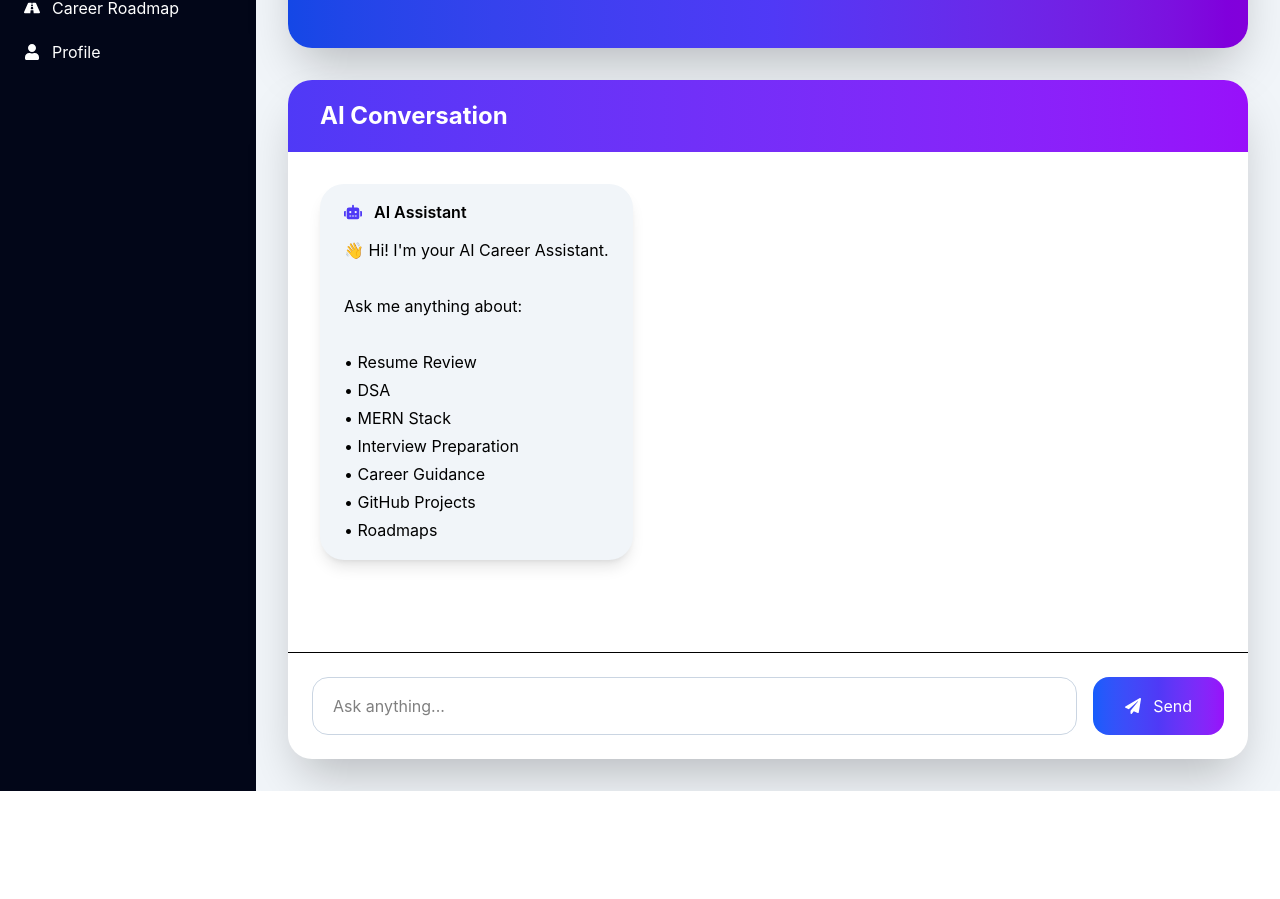
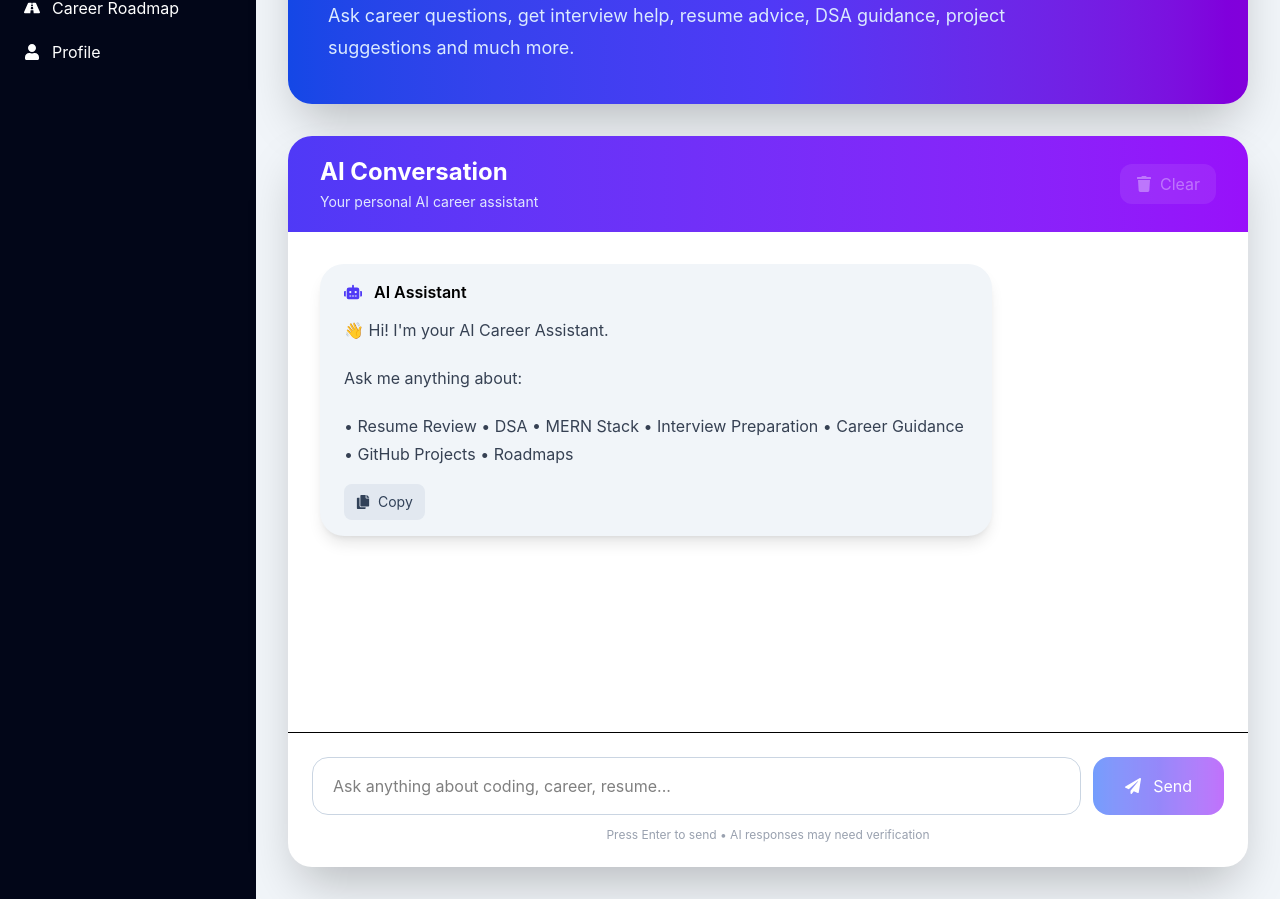
Before and after one commit to Ashishs2211/AI-Developer-Career-Assistant, a React (Vite) app in the folder client/: page /chat in a window 1280 px wide. Shown: the part 276-1175 px from the top of the page. Before the commit the page ends 1067 px from the top, so only its background shows below. Built offline with nearby package versions, Linux system fonts and the light colour scheme; sample sign-in values are in the browser's storage.

Commit message:
Day 18: Completed AI Chat Assistant

```diff
--- a/client/package.json
+++ b/client/package.json
@@ -24,6 +24,7 @@
     "react-markdown": "^10.1.0",
     "react-router-dom": "^7.18.1",
     "recharts": "^3.10.0",
+    "remark-gfm": "^4.0.1",
     "tailwindcss": "^4.3.2"
   },
   "devDependencies": {
--- a/client/src/pages/ChatAssistant.jsx
+++ b/client/src/pages/ChatAssistant.jsx
@@ -1,10 +1,15 @@
 import { useState, useRef, useEffect } from "react";
 import toast from "react-hot-toast";
 import { motion } from "framer-motion";
+import ReactMarkdown from "react-markdown";
+import remarkGfm from "remark-gfm";
+
 import {
   FaRobot,
   FaUser,
   FaPaperPlane,
+  FaTrash,
+  FaCopy,
 } from "react-icons/fa";
 
 import DashboardLayout from "../layouts/DashboardLayout";
@@ -13,6 +18,7 @@ import { sendMessage } from "../services/chatService";
 
 export default function ChatAssistant() {
   const [message, setMessage] = useState("");
+
   const [messages, setMessages] = useState([
     {
       sender: "ai",
@@ -25,11 +31,15 @@ export default function ChatAssistant() {
 
   const bottomRef = useRef(null);
 
+  /* ================= Auto Scroll ================= */
+
   useEffect(() => {
     bottomRef.current?.scrollIntoView({
       behavior: "smooth",
     });
-  }, [messages]);
+  }, [messages, loading]);
+
+  /* ================= Send Message ================= */
 
   const handleSend = async () => {
     if (!message.trim()) {
@@ -37,14 +47,14 @@ export default function ChatAssistant() {
       return;
     }
 
+    const currentMessage = message.trim();
+
     const userMessage = {
       sender: "user",
-      text: message,
+      text: currentMessage,
     };
 
     setMessages((prev) => [...prev, userMessage]);
-
-    const currentMessage = message;
 
     setMessage("");
 
@@ -57,12 +67,14 @@ export default function ChatAssistant() {
         ...prev,
         {
           sender: "ai",
-          text: response.data.reply,
+          text:
+            response.data.reply ||
+            "Sorry, I could not generate a response.",
         },
       ]);
     } catch (error) {
-      console.log(error);
-console.log(error.response);
+      console.log("Chat Error:", error);
+      console.log("Response:", error.response);
 
       toast.error(
         error.response?.data?.message ||
@@ -74,65 +86,144 @@ console.log(error.response);
     }
   };
 
+  /* ================= Copy Response ================= */
+
+  const handleCopy = async (text) => {
+    try {
+      await navigator.clipboard.writeText(text);
+
+      toast.success("Response copied!");
+    } catch (error) {
+      console.log(error);
+
+      toast.error("Failed to copy response.");
+    }
+  };
+
+  /* ================= Clear Chat ================= */
+
+  const handleClearChat = () => {
+    setMessages([
+      {
+        sender: "ai",
+        text:
+          "👋 Hello! I'm your AI Career Assistant.\n\nHow can I help you today?",
+      },
+    ]);
+
+    toast.success("Chat cleared.");
+  };
+
   return (
     <DashboardLayout>
 
       <div className="max-w-5xl mx-auto">
 
-        {/* Hero */}
+        {/* ================= Hero ================= */}
 
         <div className="rounded-3xl overflow-hidden bg-gradient-to-r from-blue-700 via-indigo-600 to-purple-700 text-white shadow-2xl p-10 mb-8">
 
-          <h1 className="text-5xl font-bold">
+          <div className="flex flex-col md:flex-row md:items-center md:justify-between gap-6">
+
+            <div>
+
+              <div className="inline-flex items-center gap-2 bg-white/15 px-4 py-2 rounded-full text-sm font-semibold backdrop-blur-md">
+                <FaRobot />
+                Gemini AI Powered
+              </div>
+
+              <h1 className="text-4xl md:text-5xl font-bold mt-5">
                 🤖 AI Career Assistant
               </h1>
 
-          <p className="mt-5 text-blue-100 text-lg leading-8">
+              <p className="mt-5 text-blue-100 text-lg leading-8 max-w-3xl">
                 Ask career questions, get interview help,
-            resume advice, DSA guidance,
-            project suggestions and much more.
+                resume advice, DSA guidance, project suggestions
+                and much more.
               </p>
 
             </div>
 
-        {/* Chat Container */}
+          </div>
+
+        </div>
+
+        {/* ================= Chat Container ================= */}
 
         <div className="bg-white dark:bg-slate-900 rounded-3xl shadow-2xl overflow-hidden">
 
-          <div className="bg-gradient-to-r from-indigo-600 to-purple-600 text-white px-8 py-5">
+          {/* ================= Chat Header ================= */}
 
-            <h2 className="text-2xl font-bold">
+          <div className="bg-gradient-to-r from-indigo-600 to-purple-600 text-white px-6 md:px-8 py-5 flex items-center justify-between gap-4">
+
+            <div>
+
+              <h2 className="text-xl md:text-2xl font-bold">
                 AI Conversation
               </h2>
 
+              <p className="text-indigo-100 text-sm mt-1">
+                Your personal AI career assistant
+              </p>
+
             </div>
 
-          <div className="h-[500px] overflow-y-auto p-8 space-y-5">
+            <button
+              onClick={handleClearChat}
+              disabled={messages.length <= 1 && !loading}
+              className="flex items-center gap-2 bg-white/20 hover:bg-white/30 px-4 py-2 rounded-xl transition disabled:opacity-40 disabled:cursor-not-allowed"
+            >
+              <FaTrash />
+
+              <span className="hidden sm:inline">
+                Clear
+              </span>
+            </button>
+
+          </div>
+
+          {/* ================= Messages ================= */}
+
+          <div className="h-[500px] overflow-y-auto p-5 md:p-8 space-y-5">
 
             {messages.map((msg, index) => (
+
               <motion.div
                 key={index}
-    initial={{ opacity: 0, y: 15 }}
-    animate={{ opacity: 1, y: 0 }}
-    transition={{ duration: 0.3 }}
+                initial={{
+                  opacity: 0,
+                  y: 15,
+                }}
+                animate={{
+                  opacity: 1,
+                  y: 0,
+                }}
+                transition={{
+                  duration: 0.3,
+                }}
                 className={`flex ${
                   msg.sender === "user"
                     ? "justify-end"
                     : "justify-start"
                 }`}
               >
+
                 <div
-      className={`max-w-[75%] rounded-3xl px-6 py-4 shadow-lg ${
+                  className={`max-w-[85%] md:max-w-[75%] rounded-3xl px-5 md:px-6 py-4 shadow-lg ${
                     msg.sender === "user"
                       ? "bg-gradient-to-r from-blue-600 to-indigo-600 text-white"
                       : "bg-slate-100 dark:bg-slate-800 dark:text-white"
                   }`}
                 >
+
+                  {/* Message Header */}
+
                   <div className="flex items-center gap-3 mb-3">
+
                     {msg.sender === "user" ? (
                       <FaUser className="text-lg" />
                     ) : (
-          <FaRobot className="text-lg text-indigo-600" />
+                      <FaRobot className="text-lg text-indigo-600 dark:text-indigo-400" />
                     )}
 
                     <span className="font-semibold">
@@ -140,45 +231,118 @@ console.log(error.response);
                         ? "You"
                         : "AI Assistant"}
                     </span>
+
                   </div>
+
+                  {/* Message Content */}
+
+                  {msg.sender === "user" ? (
 
                     <p className="whitespace-pre-wrap leading-7">
                       {msg.text}
                     </p>
+
+                  ) : (
+
+                    <div>
+
+                      <div className="prose prose-sm md:prose-base max-w-none dark:prose-invert prose-pre:bg-slate-950 prose-pre:text-gray-100 prose-code:text-blue-600 dark:prose-code:text-blue-400">
+
+                        <ReactMarkdown
+                          remarkPlugins={[remarkGfm]}
+                        >
+                          {msg.text}
+                        </ReactMarkdown>
+
                       </div>
+
+                      {/* Copy Button */}
+
+                      <button
+                        onClick={() =>
+                          handleCopy(msg.text)
+                        }
+                        className="mt-4 flex items-center gap-2 px-3 py-2 rounded-lg bg-slate-200 dark:bg-slate-700 text-slate-700 dark:text-white text-sm hover:bg-slate-300 dark:hover:bg-slate-600 transition"
+                      >
+                        <FaCopy />
+
+                        Copy
+                      </button>
+
+                    </div>
+
+                  )}
+
+                </div>
+
               </motion.div>
+
             ))}
 
+            {/* ================= Loading ================= */}
+
             {loading && (
+              <div className="flex justify-start">
+
                 <LoadingCard text="AI is thinking..." />
+
+              </div>
             )}
 
             <div ref={bottomRef}></div>
 
           </div>
 
-<div className="border-t dark:border-slate-700 p-6 flex gap-4">
+          {/* ================= Input ================= */}
+
+          <div className="border-t dark:border-slate-700 p-5 md:p-6">
+
+            <div className="flex gap-3">
 
               <input
                 type="text"
-    placeholder="Ask anything..."
+                placeholder="Ask anything about coding, career, resume..."
                 value={message}
-    onChange={(e) => setMessage(e.target.value)}
+                disabled={loading}
+                onChange={(e) =>
+                  setMessage(e.target.value)
+                }
                 onKeyDown={(e) => {
-      if (e.key === "Enter") {
+
+                  if (
+                    e.key === "Enter" &&
+                    !e.shiftKey
+                  ) {
+                    e.preventDefault();
                     handleSend();
                   }
+
                 }}
-    className="flex-1 rounded-2xl border border-slate-300 dark:border-slate-700 dark:bg-slate-800 dark:text-white px-5 py-4 focus:outline-none focus:ring-2 focus:ring-blue-500"
+                className="flex-1 rounded-2xl border border-slate-300 dark:border-slate-700 dark:bg-slate-800 dark:text-white px-5 py-4 focus:outline-none focus:ring-2 focus:ring-blue-500 disabled:opacity-60"
               />
+
               <button
                 onClick={handleSend}
-  disabled={loading}
-  className="bg-gradient-to-r from-blue-600 via-indigo-600 to-purple-600 hover:scale-105 transition-all duration-300 text-white px-8 rounded-2xl flex items-center gap-3 disabled:opacity-60"
+                disabled={
+                  loading ||
+                  !message.trim()
+                }
+                className="bg-gradient-to-r from-blue-600 via-indigo-600 to-purple-600 hover:scale-105 transition-all duration-300 text-white px-5 md:px-8 rounded-2xl flex items-center justify-center gap-3 disabled:opacity-60 disabled:hover:scale-100"
               >
+
                 <FaPaperPlane />
+
+                <span className="hidden sm:inline">
                   Send
+                </span>
+
               </button>
+
+            </div>
+
+            <p className="text-xs text-gray-400 mt-3 text-center">
+              Press Enter to send • AI responses may need verification
+            </p>
 
           </div>
 
```
Also changed, not shown: 1 other file (tests, documents, lock files or other folders). Lines whose indentation alone changed are shown as unchanged.
